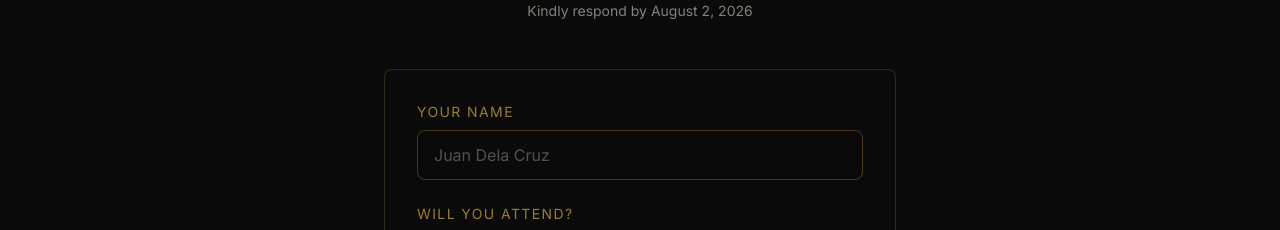
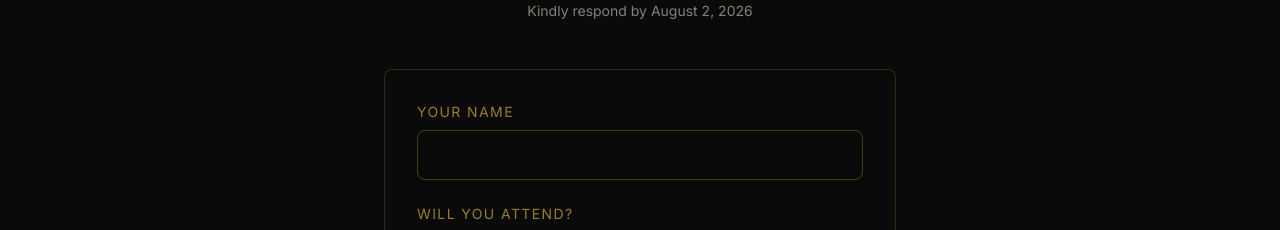
Before and after one commit to Karllouise-code/tita-rsvp-bday, a React (Vite) app: page / in a window 1280 px wide. Shown: the part 3280-3510 px from the top of the page. Built offline with nearby package versions, Linux system fonts and the light colour scheme.

Commit message:
fix: remove placeholder text from name field

```diff
--- a/src/components/RSVPForm.jsx
+++ b/src/components/RSVPForm.jsx
@@ -85,8 +85,7 @@ const RSVPForm = () => {
                   required
                   value={formData.name}
                   onChange={handleChange}
-                  className="w-full px-4 py-3 bg-transparent border border-gold/30 rounded-lg text-cream placeholder-cream/30 focus:outline-none focus:border-gold transition-colors"
-                  placeholder="Juan Dela Cruz"
+                  className="w-full px-4 py-3 bg-transparent border border-gold/30 rounded-lg text-cream focus:outline-none focus:border-gold transition-colors"
                 />
               </div>
 
```
